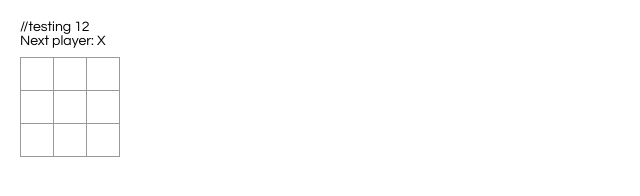
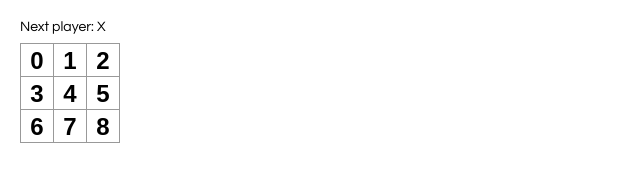
Before and after one commit to ZJanz/React, a React app: page / in a window 1280 px wide. Shown: the whole page, without its empty margins (0-640 px from the left). Built offline with nearby package versions, Linux system fonts and the light colour scheme.

Commit message:
Gave Square a props value

```diff
--- a/src/index.js
+++ b/src/index.js
@@ -7,7 +7,7 @@ class Square extends React.Component {
   render() {
     return (
       <button className="square">
-        {/* TODO */}
+        {this.props.value}
       </button>
     );
   }
@@ -15,7 +15,7 @@ class Square extends React.Component {
 
 class Board extends React.Component {
   renderSquare(i) {
-    return <Square />;
+    return <Square value={i} />;
   }
 
   render() {
```
Also changed, not shown: public/index.html (+0 -1 lines).
